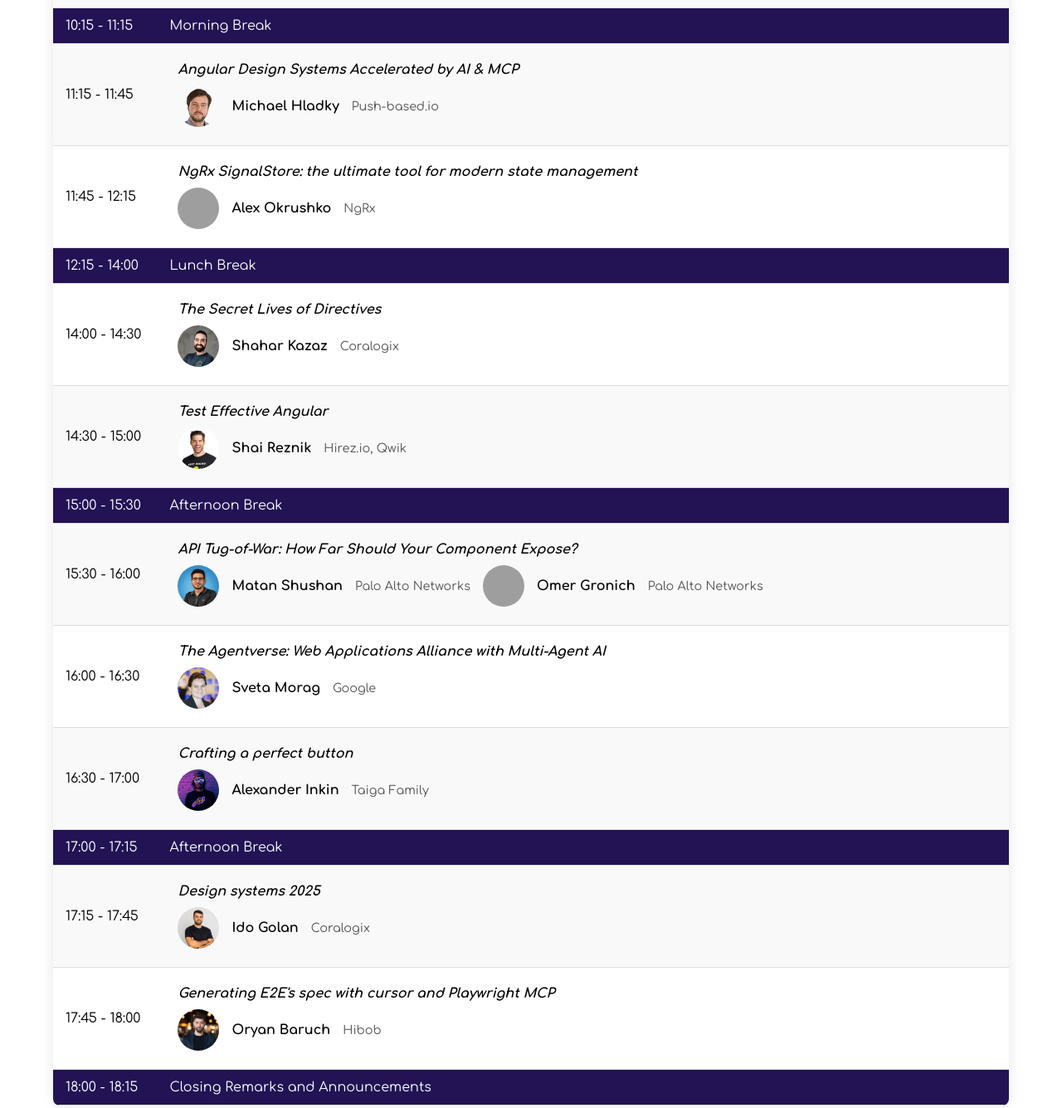
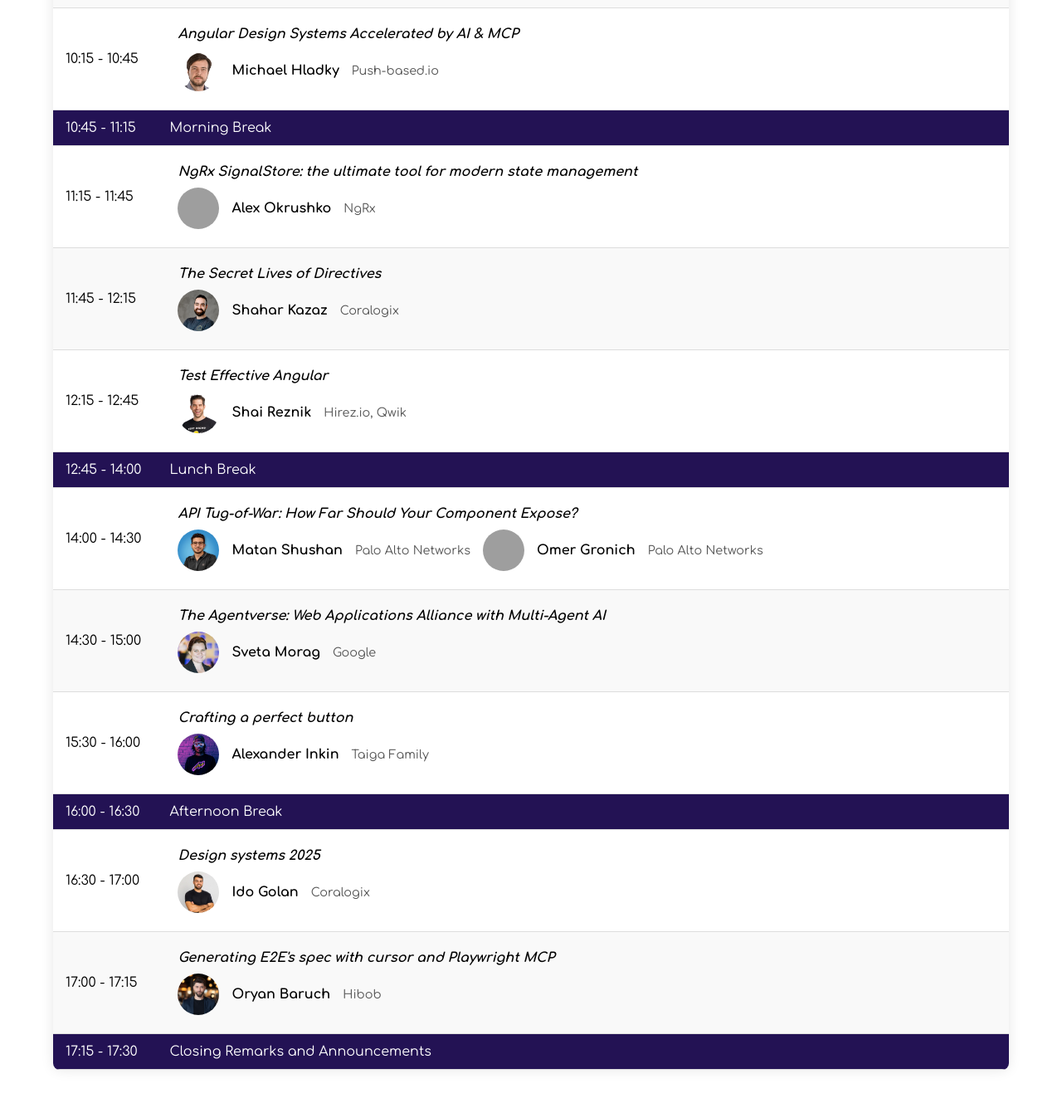
Before and after one commit to e-square-io/angular-tlv-conf, a website built with webpack: page conference-schedule.html in a window 1280 px wide. Shown: the part 462-1797 px from the top of the page at 83% size. Built offline with nearby package versions, Linux system fonts and the light colour scheme; grey boxes are pictures that could not be loaded.

Commit message:
update schedule

```diff
--- a/conference-schedule.html
+++ b/conference-schedule.html
@@ -150,12 +150,8 @@
                 </div>
               </td>
             </tr>
-            <tr class="s-spot">
-              <td>10:15 - 11:15</td>
-              <td>Morning Break</td>
-            </tr>
             <tr>
-              <td>11:15 - 11:45</td>
+              <td>10:15 - 10:45</td>
               <td>
                 <div class="session">
                   <div class="session-title">
@@ -169,8 +165,12 @@
                 </div>
               </td>
             </tr>
+            <tr class="s-spot">
+              <td>10:45 - 11:15</td>
+              <td>Morning Break</td>
+            </tr>
             <tr>
-              <td>11:45 - 12:15</td>
+              <td>11:15 - 11:45</td>
               <td>
                 <div class="session">
                   <div class="session-title">
@@ -185,12 +185,8 @@
                 </div>
               </td>
             </tr>
-            <tr class="s-spot">
-              <td>12:15 - 14:00</td>
-              <td>Lunch Break</td>
-            </tr>
             <tr>
-              <td>14:00 - 14:30</td>
+              <td>11:45 - 12:15</td>
               <td>
                 <div class="session">
                   <div class="session-title">
@@ -205,7 +201,7 @@
               </td>
             </tr>
             <tr>
-              <td>14:30 - 15:00</td>
+              <td>12:15 - 12:45</td>
               <td>
                 <div class="session">
                   <div class="session-title">Test Effective Angular</div>
@@ -218,11 +214,11 @@
               </td>
             </tr>
             <tr class="s-spot">
-              <td>15:00 - 15:30</td>
-              <td>Afternoon Break</td>
+              <td>12:45 - 14:00</td>
+              <td>Lunch Break</td>
             </tr>
             <tr>
-              <td>15:30 - 16:00</td>
+              <td>14:00 - 14:30</td>
               <td>
                 <div class="session">
                   <div class="session-title">
@@ -240,12 +236,11 @@
               </td>
             </tr>
             <tr>
-              <td>16:00 - 16:30</td>
+              <td>14:30 - 15:00</td>
               <td>
                 <div class="session">
                   <div class="session-title">
-                    The Agentverse: Web Applications Alliance with Multi-Agent
-                    AI
+                    The Agentverse: Web Applications Alliance with Multi-Agent AI
                   </div>
                   <div class="speaker">
                     <img src="assets/speakers/2025/sveta.webp" />
@@ -256,7 +251,7 @@
               </td>
             </tr>
             <tr>
-              <td>16:30 - 17:00</td>
+              <td>15:30 - 16:00</td>
               <td>
                 <div class="session">
                   <div class="session-title">Crafting a perfect button</div>
@@ -269,11 +264,11 @@
               </td>
             </tr>
             <tr class="s-spot">
-              <td>17:00 - 17:15</td>
+              <td>16:00 - 16:30</td>
               <td>Afternoon Break</td>
             </tr>
             <tr>
-              <td>17:15 - 17:45</td>
+              <td>16:30 - 17:00</td>
               <td>
                 <div class="session">
                   <div class="session-title">Design systems 2025</div>
@@ -286,7 +281,7 @@
               </td>
             </tr>
             <tr>
-              <td>17:45 - 18:00</td>
+              <td>17:00 - 17:15</td>
               <td>
                 <div class="session">
                   <div class="session-title">
@@ -301,7 +296,7 @@
               </td>
             </tr>
             <tr class="s-spot">
-              <td>18:00 - 18:15</td>
+              <td>17:15 - 17:30</td>
               <td>Closing Remarks and Announcements</td>
             </tr>
           </tbody>
```
